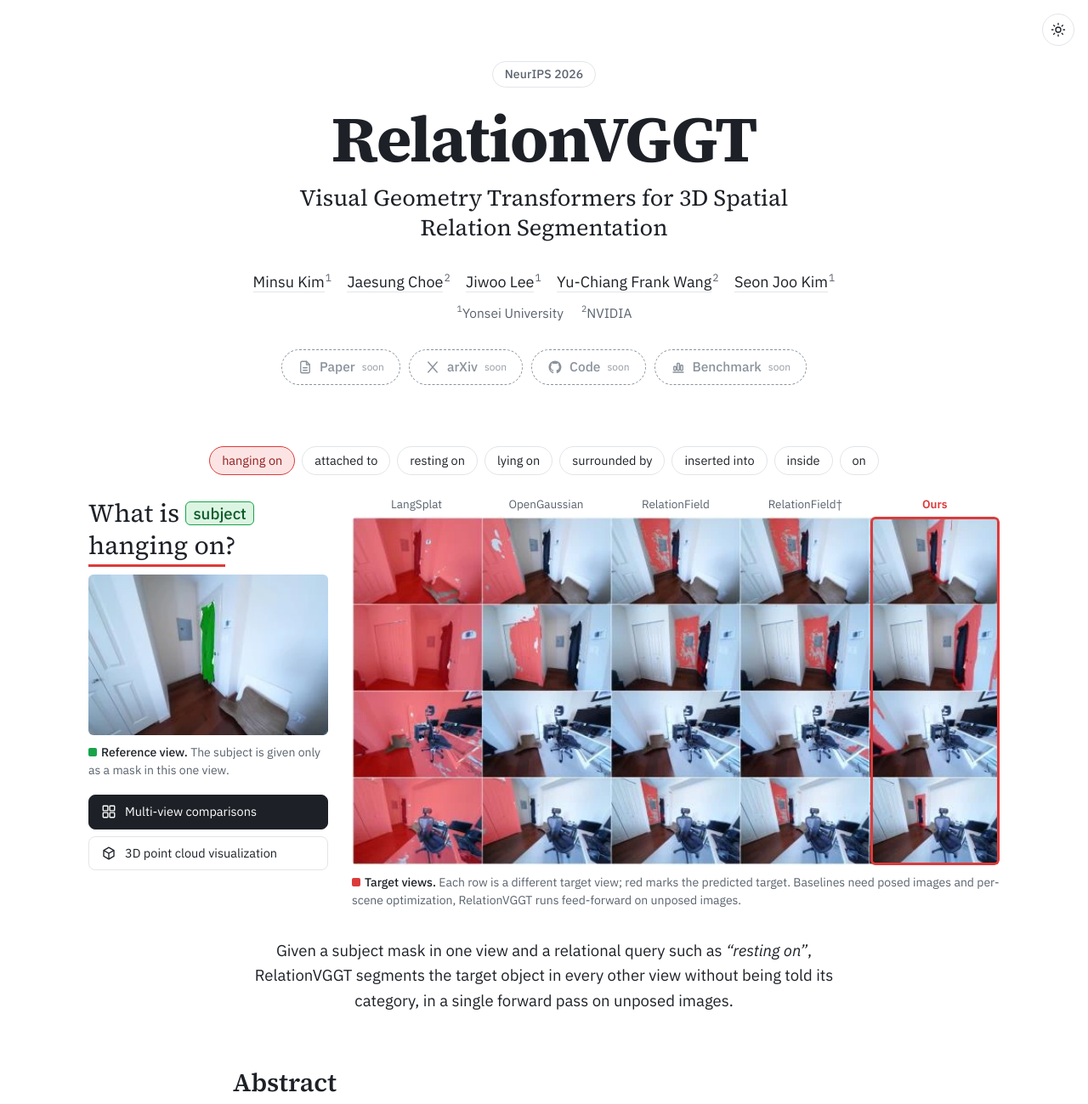
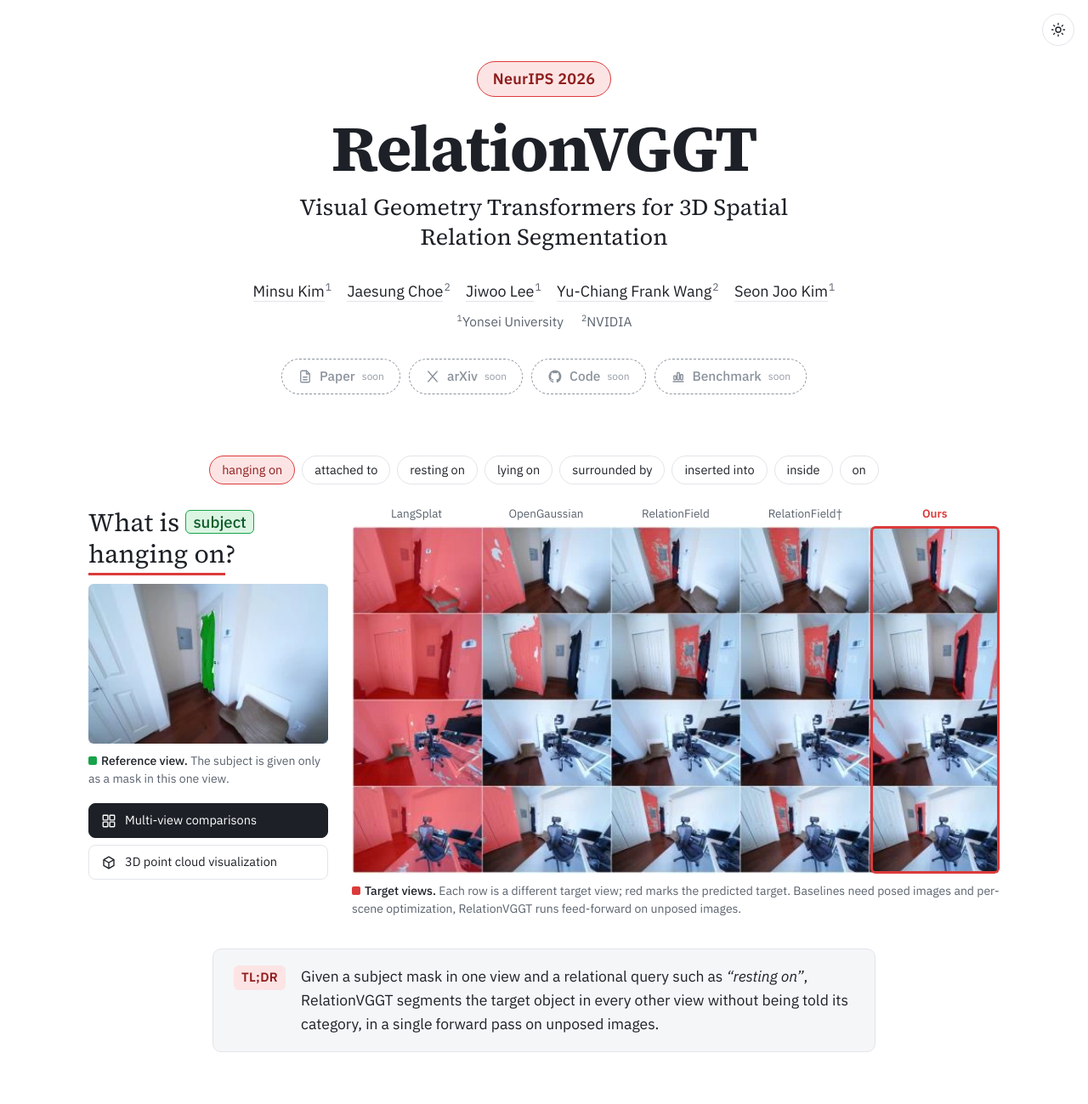
Before and after one commit to RelationVGGT/RelationVGGT.github.io, a plain HTML site: page index.html in a window 1280 px wide. Shown: the top 1299 px of the page at 85% size. Drawn offline with Linux system fonts and the light colour scheme.

Commit message:
Enlarge venue badge, add TL;DR

```diff
--- a/index.html
+++ b/index.html
@@ -52,7 +52,7 @@ a:hover{text-decoration-color:currentColor}
 
 /* Header */
 header{text-align:center;padding-top:72px;padding-bottom:28px}
-.venue{display:inline-block;font-size:14px;font-weight:500;letter-spacing:.01em;color:var(--muted);border:1px solid var(--rule);border-radius:999px;padding:3px 14px;margin-bottom:22px}
+.venue{display:inline-block;font-size:18px;font-weight:700;letter-spacing:.01em;color:var(--target-ink);background:var(--target-bg);border:1px solid var(--target);border-radius:999px;padding:5px 18px;margin-bottom:22px}
 h1{font-family:var(--serif);font-weight:700;font-size:clamp(44px,8vw,76px);line-height:1;letter-spacing:-.02em;margin:0 0 14px;font-variation-settings:"opsz" 60}
 .subtitle{font-family:var(--serif);font-weight:400;font-size:clamp(20px,2.6vw,27px);line-height:1.3;margin:0 auto 30px;max-width:22em;color:var(--ink)}
 .authors{font-size:18px;line-height:1.9;margin:0 auto 6px;max-width:44em}
@@ -95,7 +95,10 @@ h1{font-family:var(--serif);font-weight:700;font-size:clamp(44px,8vw,76px);line-
 .gridbox{position:relative;border-radius:6px;overflow:hidden;background:var(--wash)}
 .gridbox img{width:100%;transition:opacity .18s ease}
 .gridbox .hl{position:absolute;top:0;bottom:0;right:0;width:20%;border:3px solid var(--target);border-radius:6px;pointer-events:none}
-.lede{font-size:18.5px;line-height:1.6;text-align:center;max-width:38em;margin:34px auto 0}
+.tldr{max-width:780px;margin:36px auto 0;background:var(--wash);border:1px solid var(--rule);border-radius:10px;padding:18px 24px;display:flex;gap:18px;align-items:baseline}
+.tldr-label{flex:none;font-weight:700;font-size:15px;letter-spacing:.02em;color:var(--target-ink);background:var(--target-bg);border-radius:6px;padding:2px 9px}
+.tldr p{margin:0;font-size:17.5px;line-height:1.6}
+@media (max-width:520px){.tldr{flex-direction:column;gap:8px;padding:16px 18px}}
 
 /* Sections */
 section{padding-top:64px}
@@ -356,7 +359,7 @@ try { var t = localStorage.getItem("rvggt-theme"); if (t === "light" || t === "d
       </div>
     </div>
   </div>
-  <p class="lede">Given a subject mask in one view and a relational query such as <em>&ldquo;resting on&rdquo;</em>, RelationVGGT segments the target object in every other view without being told its category, in a single forward pass on unposed images.</p>
+  <div class="tldr"><span class="tldr-label">TL;DR</span><p>Given a subject mask in one view and a relational query such as <em>&ldquo;resting on&rdquo;</em>, RelationVGGT segments the target object in every other view without being told its category, in a single forward pass on unposed images.</p></div>
 </div>
 
 <main>
```
